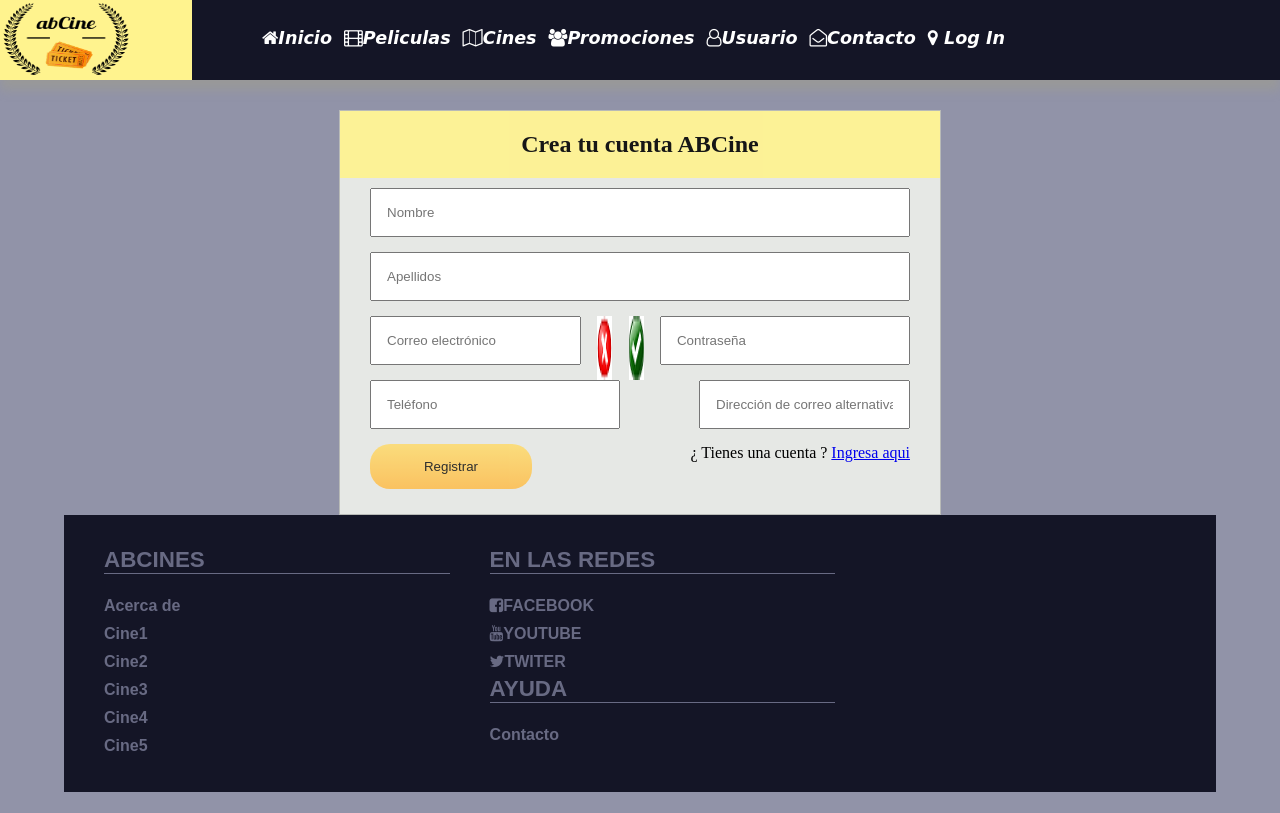
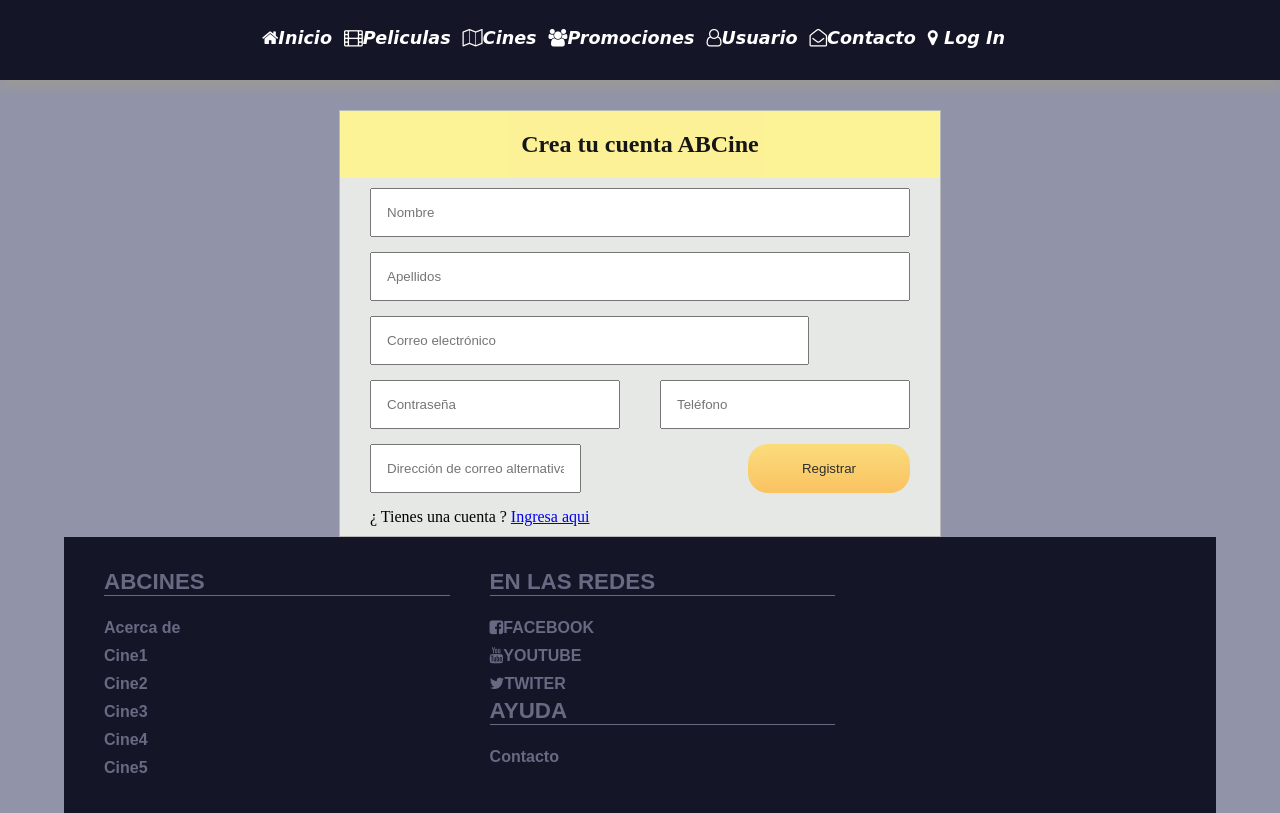
Before and after one commit to elielr01/ABCine, a PHP site: page /registro.php in a window 1280 px wide. Shown: the top 813 px of the page. Before the commit the page ends 792 px from the top, so only its background shows below. Run offline with PHP 8.4, Linux system fonts and the light colour scheme.

Commit message:
Add files via upload

```diff
--- a/css/formularios/estilo-registro.css
+++ b/css/formularios/estilo-registro.css
@@ -51,12 +51,23 @@ input{
 
 	width: 100%;
 }
+.campoEmail{
 
+	width: 75%;
+}
 
 .in50{
 
 	width: 40%;
 
+}
+.noimg1{
+
+}
+img{
+	width:15px;
+	height:15px;
+	display:none;
 }
 
 
```
